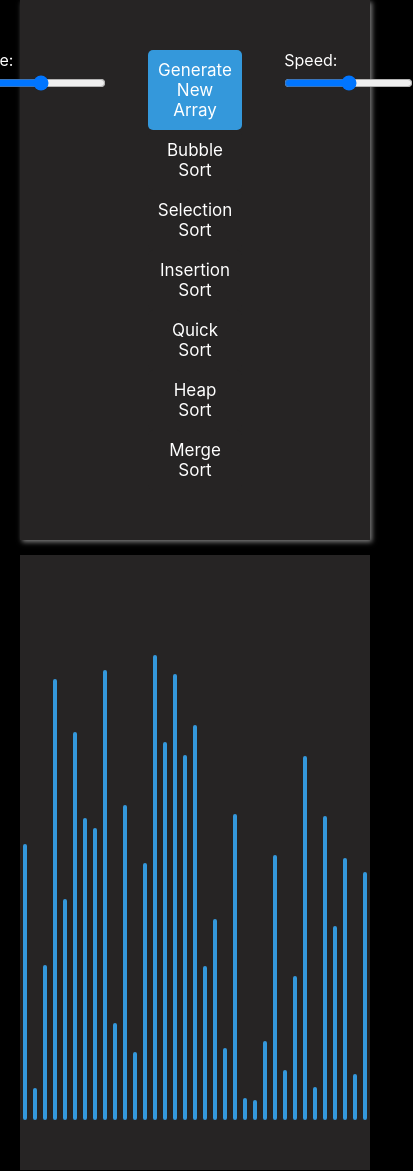
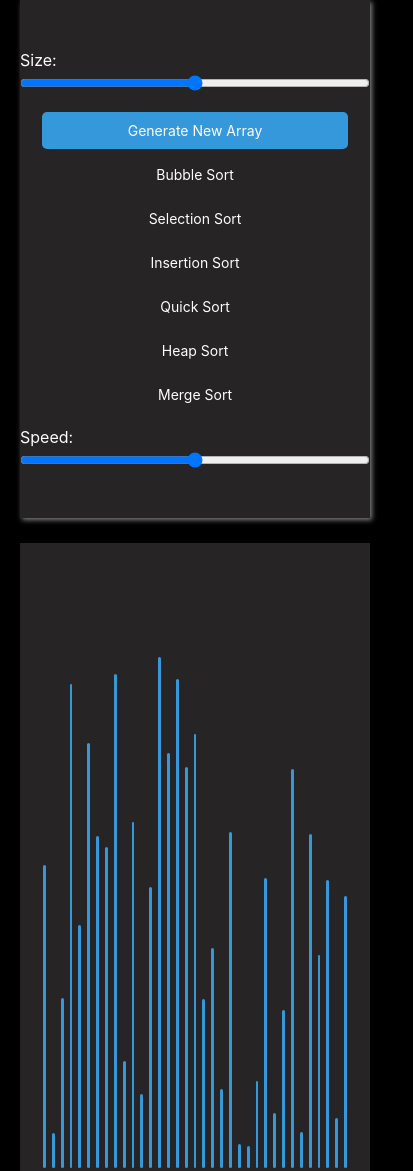
Before and after one commit to omkumarjha/Sorting-Visualizer, a plain HTML site: page index.html in a window 390 px wide. Shown: the top 1171 px of the page, 413 px wide, since content can reach past the window. Drawn offline with Linux system fonts and the light colour scheme.

Commit message:
Added code for responsive the website

```diff
--- a/scripts/heapSort.js
+++ b/scripts/heapSort.js
@@ -47,7 +47,7 @@
 }
 
 function heap_sort(){
-    for(var i=n/2;i>=0;i--){
+    for(var i= Math.floor(n / 2);i>=0;i--){
         max_heapify(n,i);
     }
 
--- a/scripts/main.js
+++ b/scripts/main.js
@@ -106,3 +106,22 @@
                         break;
     }
 }
+
+
+ // Function to perform actions based on screen width
+ function handleScreenWidth() {
+    var screenWidth = window.innerWidth || document.documentElement.clientWidth;
+
+    if (screenWidth < 500) {
+        let element = document.querySelector(".barSizeRange");
+        element.innerHTML = `<span>Size:</span>
+        <input type="range" class="barSizeRangeInput" min="10" max="50">`
+    }
+
+  }
+
+  // Initial call to set behavior based on screen width
+  handleScreenWidth();
+
+  // Attach the function to the resize event to update behavior on window resize
+  window.addEventListener('resize', handleScreenWidth);
--- a/style.css
+++ b/style.css
@@ -6,6 +6,7 @@
 body{
     margin: 0px 20px;
     background-color: black;
+    /* overflow: hidden; */
 }
 
 nav{
@@ -52,8 +53,8 @@
     display: flex;
     justify-content: center;
     align-items: flex-end;
-    height: 615px;
-    overflow: hidden;
+    height: 80vh;
+    padding: 0px 20px;
 }
 
 .bar{
@@ -71,3 +72,29 @@
     flex-direction: column;
     color: white;
 }
+
+/* Adding responsive code  */
+
+@media(max-width: 1500px) {
+    nav{
+        flex-direction: column;
+    }
+    ul{
+        display: flex;
+        flex-direction: column;
+        margin: 14px 0px;
+    }
+    nav ul button{
+        margin-top: 7px;
+    }
+    header{
+        padding-bottom: 10px;
+    }
+
+}
+
+@media(max-width: 500px){
+    nav ul button{
+        font-size: 14px;
+    }
+}
```
Also changed, not shown: index.html (+1 -0 lines).
